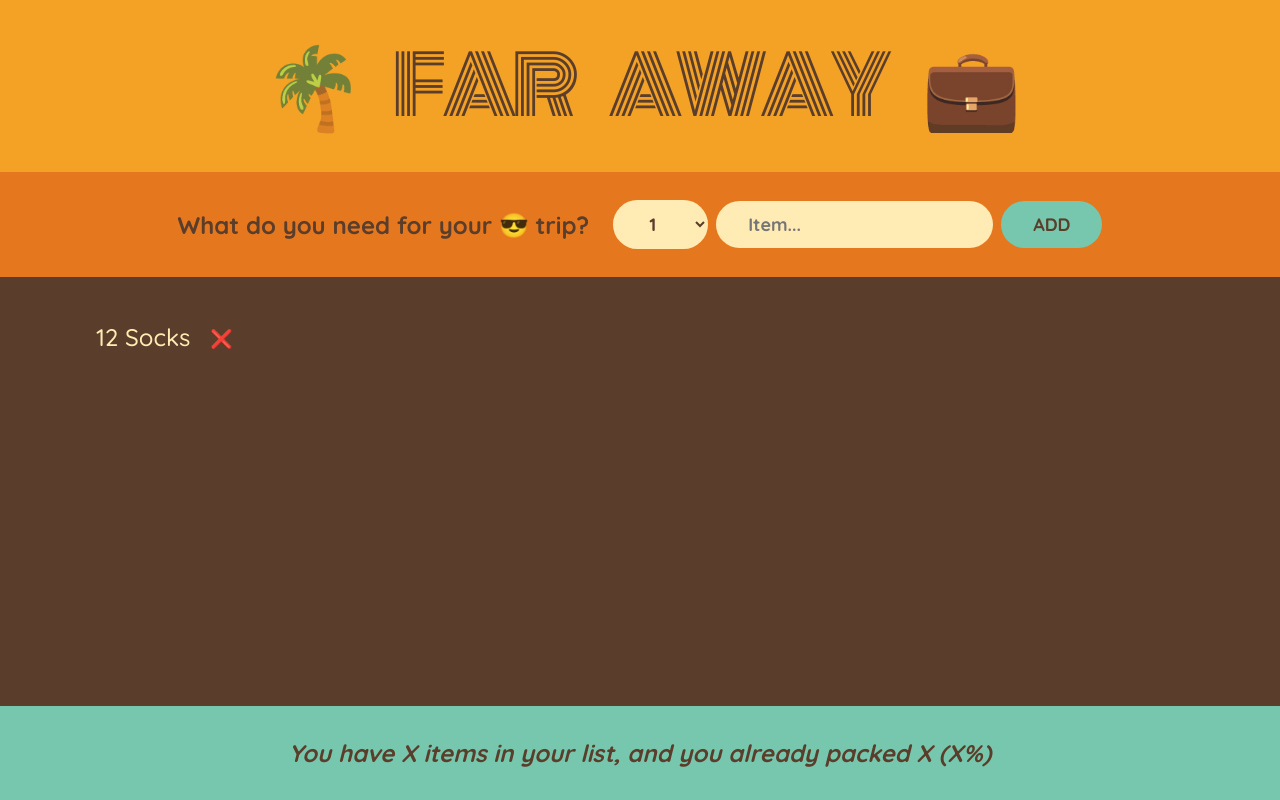
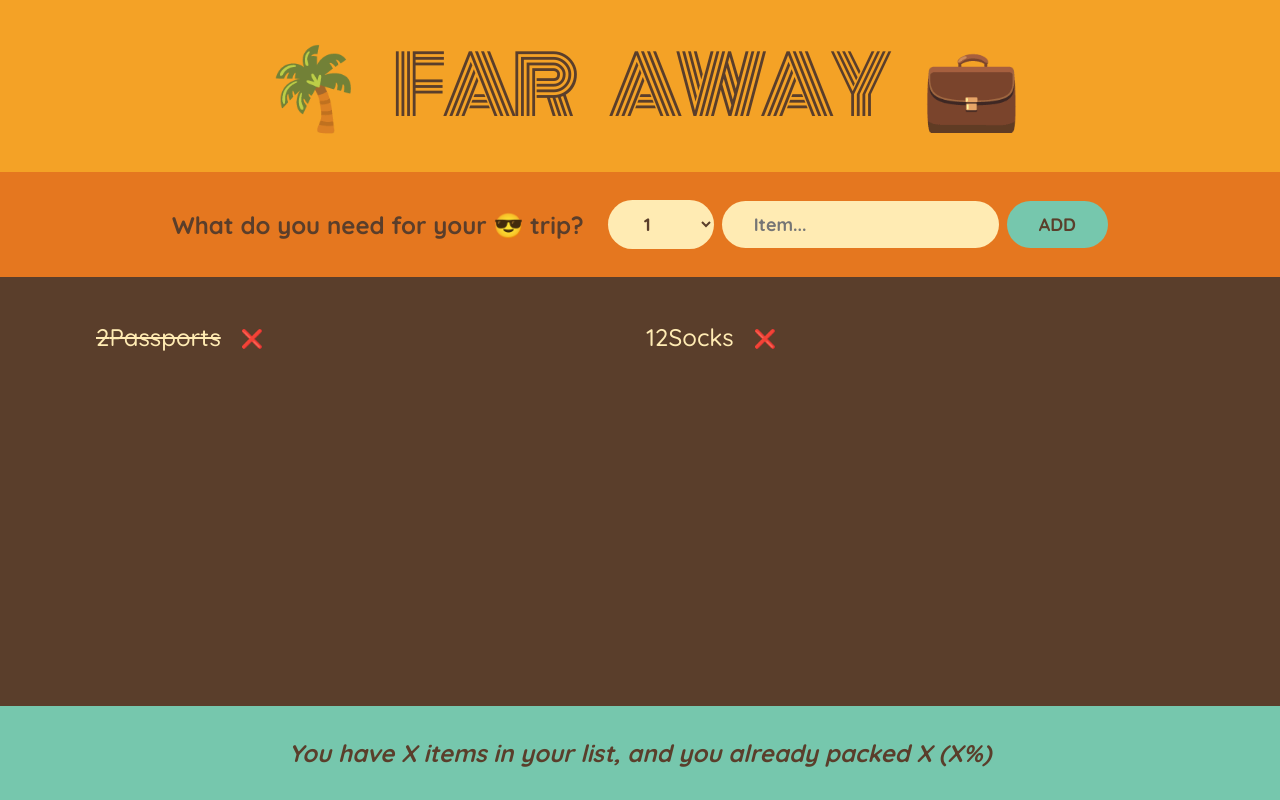
Before and after one commit to JawadSadi/Small-React-Projects, a React (Create React App) app in the folder trip-pack/: page / in a window 1280 px wide. Built offline with nearby package versions, Linux system fonts and the light colour scheme.

Commit message:
working with form in react and using state

```diff
--- a/trip-pack/src/App.js
+++ b/trip-pack/src/App.js
@@ -1,3 +1,10 @@
+import { useState } from "react";
+
+const initialItems = [
+  { id: 1, description: "Passports", quantity: 2, packed: true },
+  { id: 2, description: "Socks", quantity: 12, packed: false },
+];
+
 export default function App() {
   return (
     <div className="app">
@@ -13,15 +20,41 @@
   return <h1>🌴 Far Away 💼</h1>;
 }
 function Form() {
+  const [description, setDescription] = useState("");
+  const [quantity, setQuantity] = useState(1);
+  function handleSubmit(e) {
+    e.preventDefault();
+
+    if (!description) return;
+
+    const newItem = { description, quantity, packed: false, id: Date.now() };
+
+    initialItems.push(newItem);
+
+    console.log(newItem);
+
+    setDescription("");
+    setQuantity(1);
+  }
   return (
-    <form className="add-form">
+    <form className="add-form" onSubmit={handleSubmit}>
       <h3>What do you need for your 😎 trip?</h3>
-      <select>
-        <option value={1}>1</option>
-        <option value={2}>2</option>
-        <option value={3}>3</option>
+      <select
+        value={quantity}
+        onChange={(e) => setQuantity(Number(e.target.value))}
+      >
+        {Array.from({ length: 20 }, (_, i) => i + 1).map((num) => (
+          <option value={num} key={num}>
+            {num}
+          </option>
+        ))}
       </select>
-      <input type="text" placeholder="Item..." />
+      <input
+        type="text"
+        placeholder="Item..."
+        value={description}
+        onChange={(e) => setDescription(e.target.value)}
+      />
       <button>Add</button>
     </form>
   );
@@ -30,16 +63,21 @@
   return (
     <div className="list">
       <ul>
-        <Item />
+        {initialItems.map((item) => (
+          <Item item={item} key={item.id} />
+        ))}
       </ul>
     </div>
   );
 }
 
-function Item() {
+function Item({ item }) {
   return (
     <li>
-      <span>12 Socks</span>
+      <span style={item.packed ? { textDecoration: "line-through" } : {}}>
+        {item.quantity}
+        {item.description}
+      </span>
       <button>❌</button>
     </li>
   );
--- a/trip-pack/src/index.css
+++ b/trip-pack/src/index.css
@@ -96,7 +96,6 @@
   /* overflow: scroll; */
   display: grid;
   grid-template-columns: repeat(auto-fit, minmax(200px, 1fr));
-
   gap: 1.2rem;
   justify-content: center;
   align-content: start;
```
